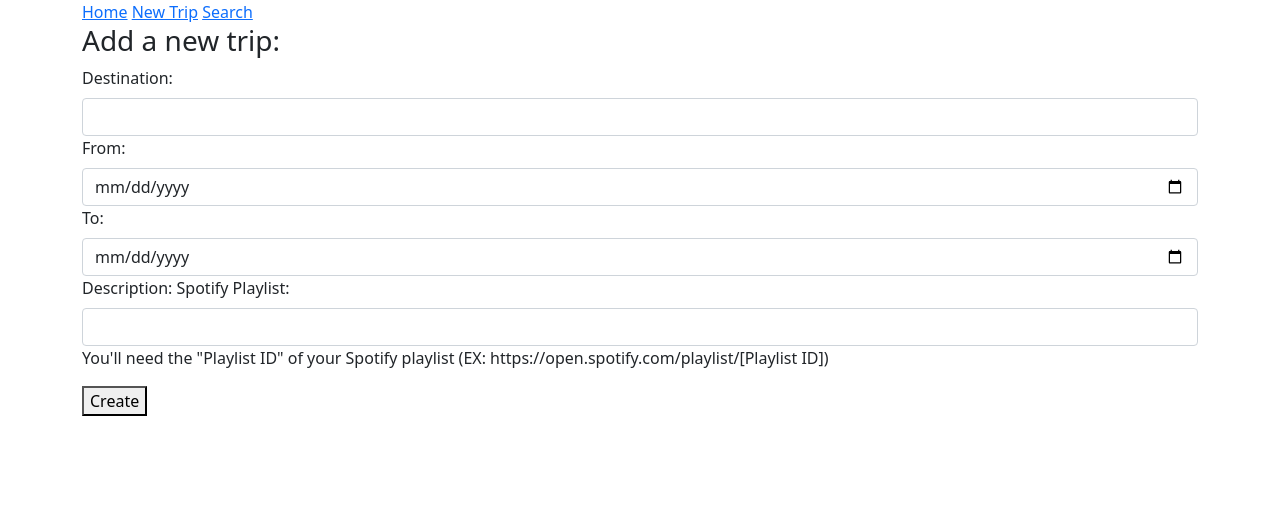
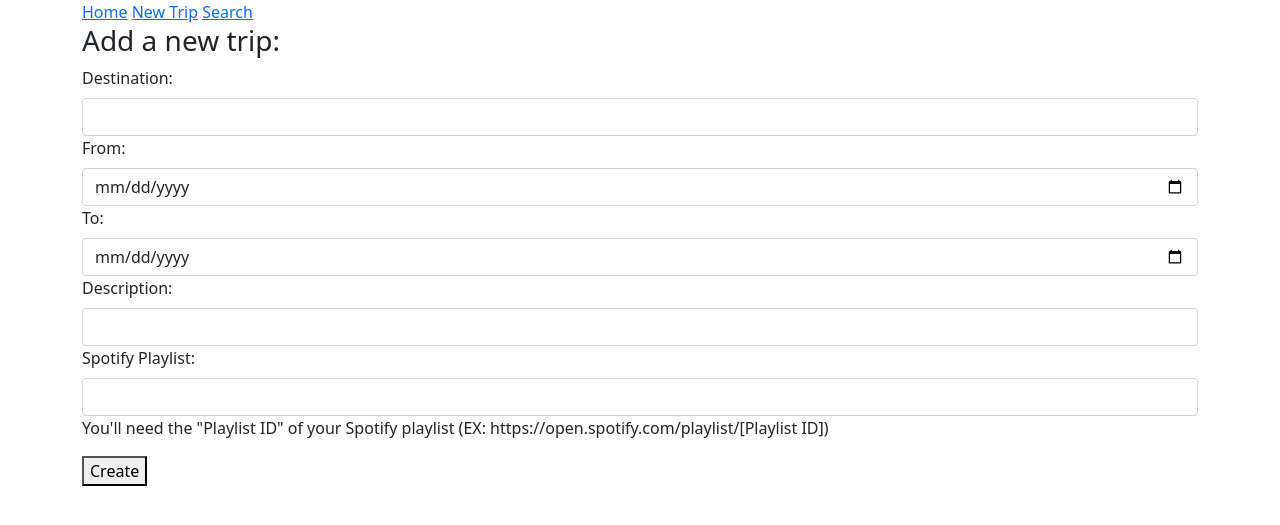
Before and after one commit to taylor-fancher/group_project, a Django app: template main/templates/new_trip.html in a window 1280 px wide. Shown: the top 525 px of the page. Run offline with Django 3.2, Linux system fonts and the light colour scheme; the template is opened without the code that fills it, so the values that code supplies are empty.

Commit message:
Re-added the inputfield I accidentally deleted

```diff
--- a/main/templates/new_trip.html
+++ b/main/templates/new_trip.html
@@ -28,6 +28,7 @@
                 <label for="end_date" class="form-label">To:</label>
                 <input type="date" class="form-control" name='date_to'>
                 <label for="desc" class="form-label">Description:</label>
+                <input type="text" class='form-control' name='description'>
                 <label for="spotify" class="form-label">Spotify Playlist:</label>
                 <input type="text" class='form-control' name='spotify'>
                 <p>You'll need the "Playlist ID" of your Spotify playlist (EX: https://open.spotify.com/playlist/[Playlist ID])</p>
```
